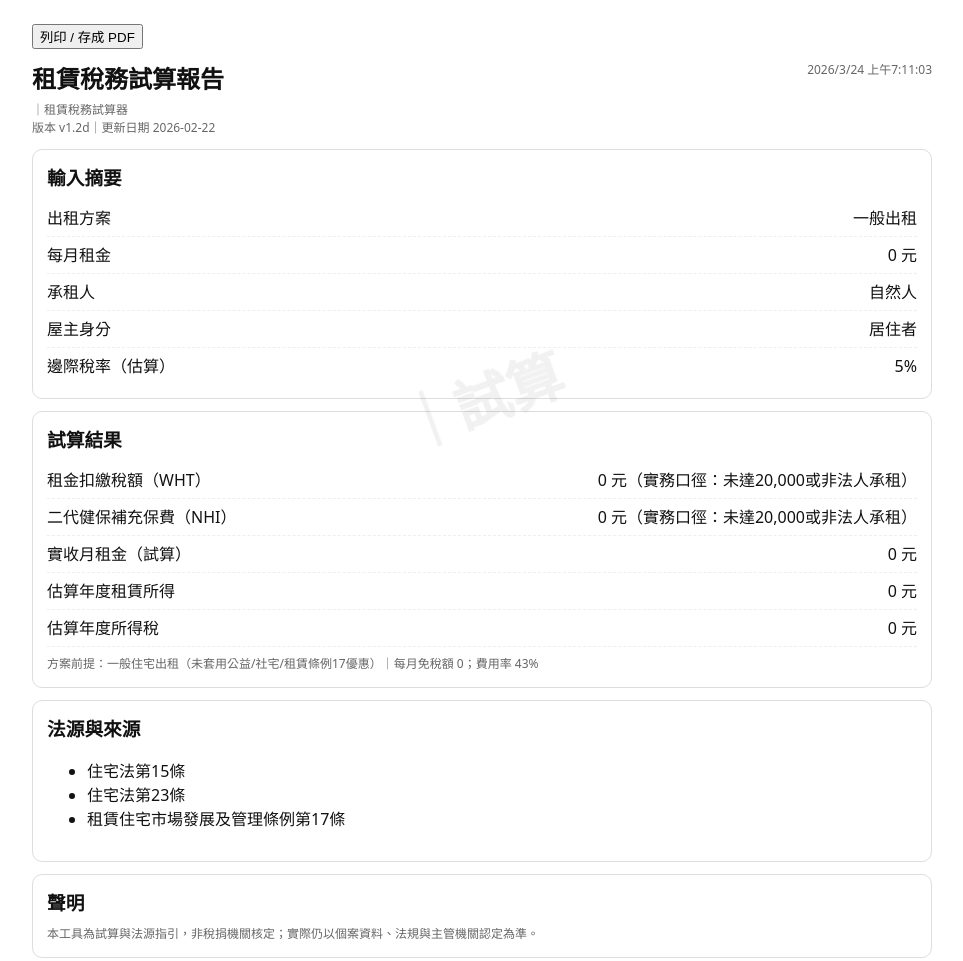
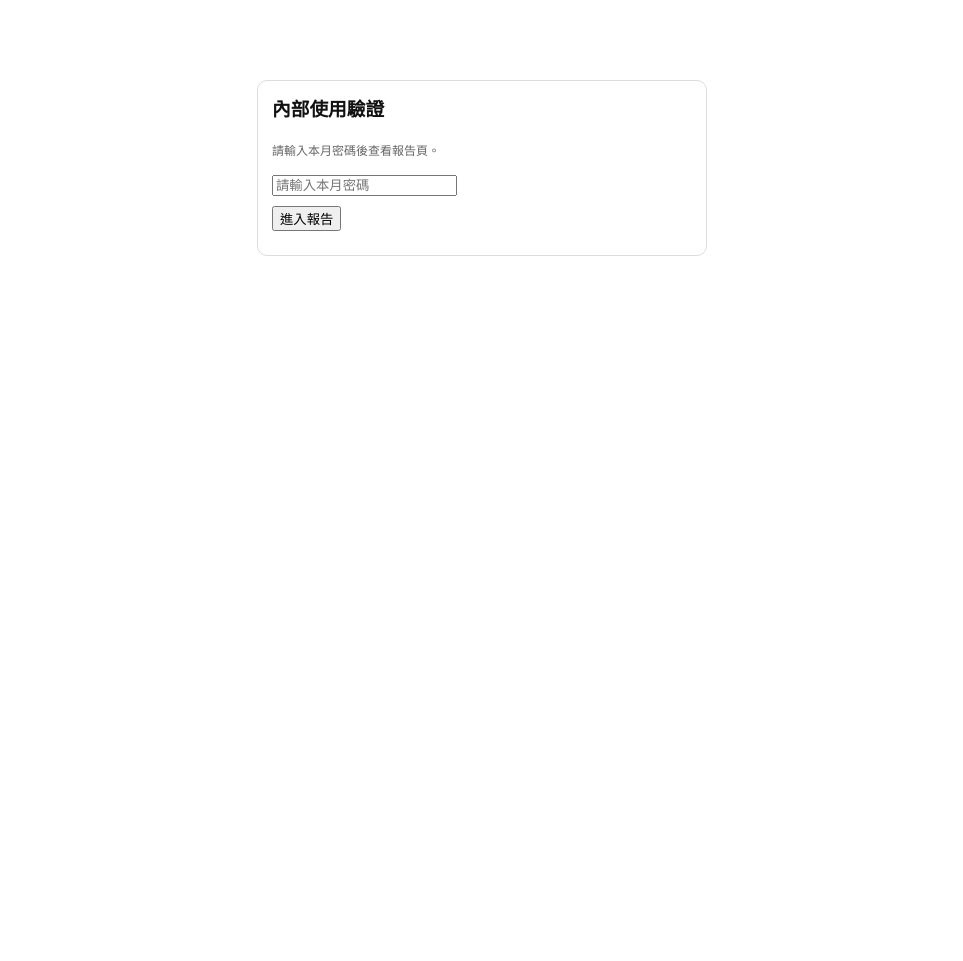
Before and after one commit to thirparty823/rent-tax-calc, a plain HTML site: page report.html in a window 1280 px wide. Shown: the whole page, without its empty margins (158-1121 px from the left). After the commit the page ends 800 px from the top, so only its background shows below. Drawn offline with Linux system fonts and the light colour scheme.

Commit message:
Update report.html for auth gate

```diff
--- a/report.html
+++ b/report.html
@@ -17,6 +17,17 @@
   </style>
   </head>
 <body>
+    <div id="authGate" class="card" style="max-width:420px;margin:80px auto;">
+    <h3 style="margin-top:0;">內部使用驗證</h3>
+    <div class="muted" style="margin-bottom:12px;">請輸入本月密碼後查看報告頁。</div>
+    <input id="authPassword" type="password" placeholder="請輸入本月密碼" />
+    <div style="margin-top:10px;">
+      <button id="authBtn" type="button">進入報告</button>
+    </div>
+    <div id="authMessage" class="muted" style="margin-top:10px;"></div>
+  </div>
+
+  <div id="appShell" style="display:none;">
   <div class="watermark" id="wm"></div>
   <div class="printbar"><button onclick="window.print()">列印 / 存成 PDF</button></div>
   <div class="header">
@@ -62,6 +73,9 @@
 
 <script type="module">
   import { SCHEMES, TAX_CONSTANTS } from './rules.js';
+  import { bindAuthGate } from './auth.js';
+
+  async function startReport() {
   const APP_META = { version: 'v1.2d', updatedAt: '2026-02-22' };
   const money = n => new Intl.NumberFormat('zh-TW', {maximumFractionDigits:0}).format(Math.round(n||0));
   const q = s => document.querySelector(s);
@@ -127,6 +141,20 @@
   });
 
   q('#disc').textContent = brand.footerDisclaimer;
-</script>
+}
+  const passed = bindAuthGate({
+  gateSelector: '#authGate',
+  appSelector: '#appShell',
+  inputSelector: '#authPassword',
+  buttonSelector: '#authBtn',
+  messageSelector: '#authMessage',
+  onSuccess: startReport
+});
+
+if (passed) {
+  await startReport();
+}
+  </script>
+  </div>
 </body>
 </html>
```
